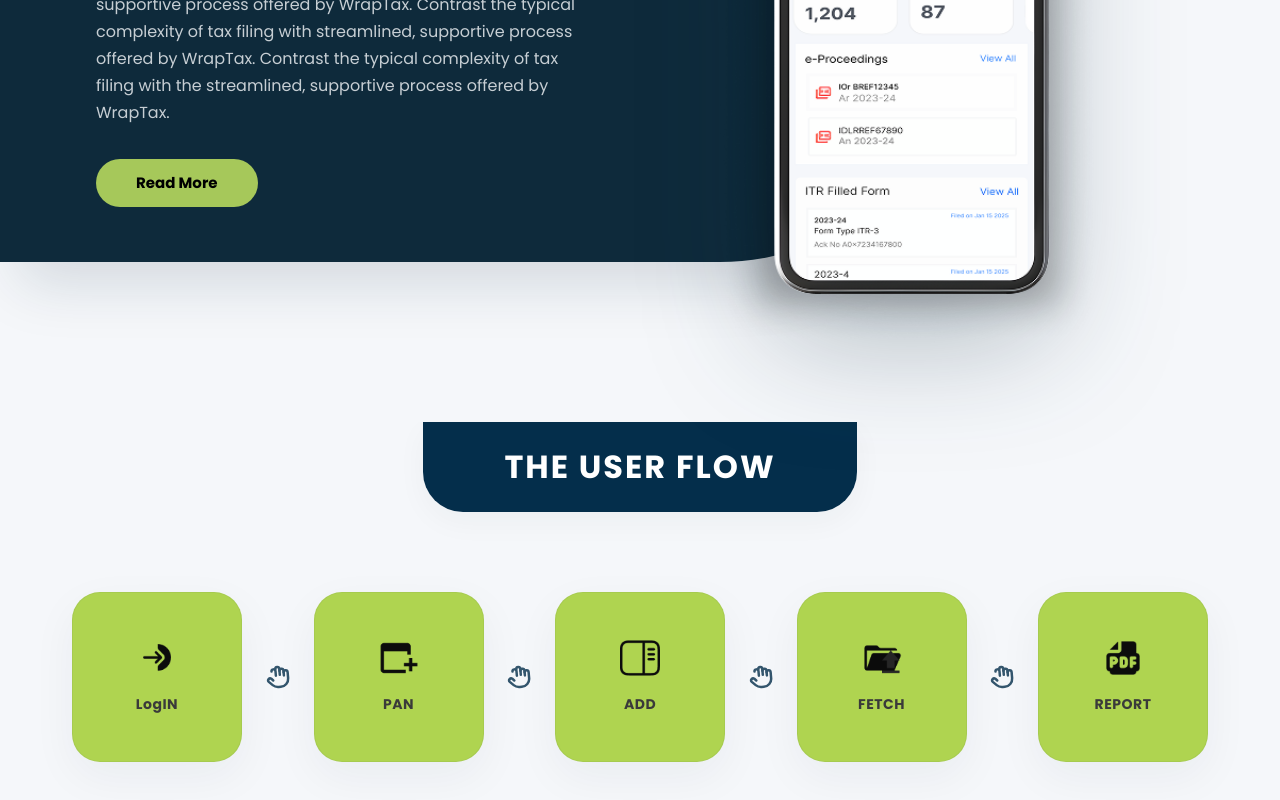
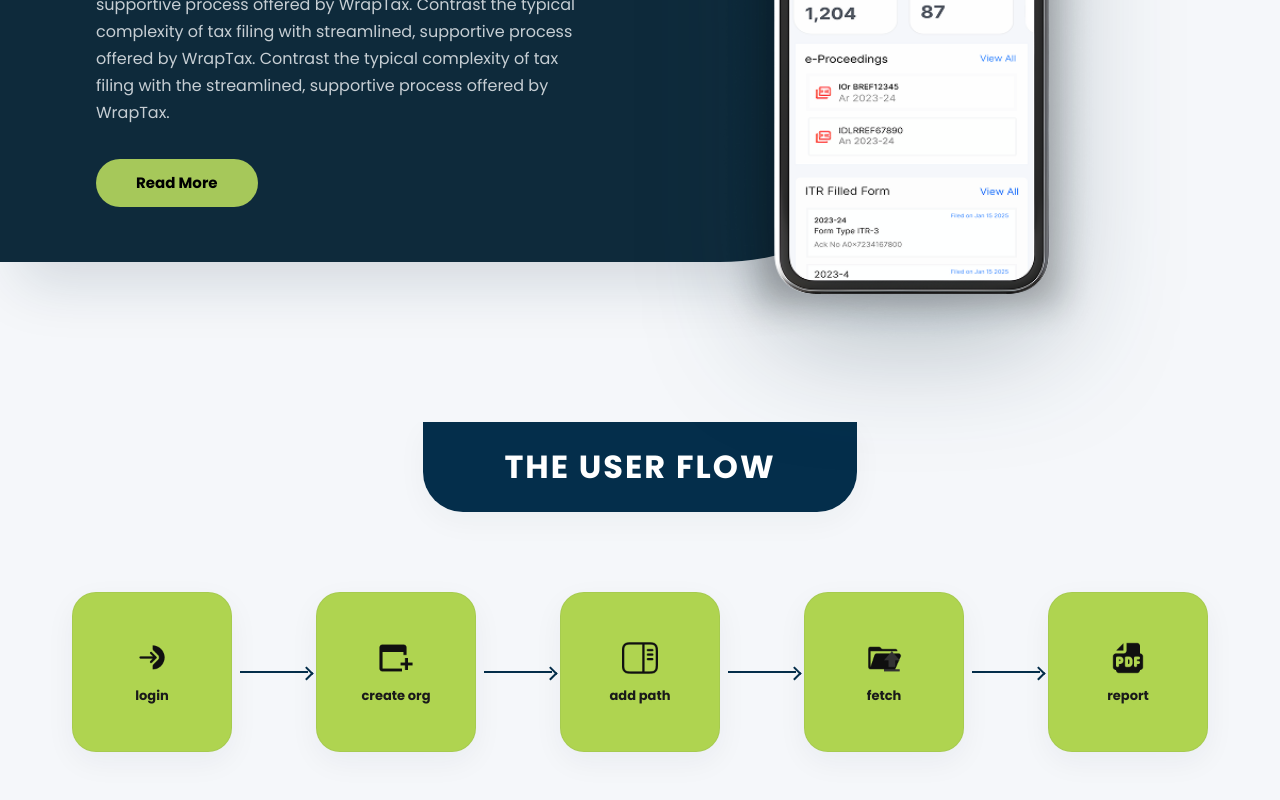
Before and after one commit to Metis08/notice-desk, a React (Vite) app: page / in a window 1280 px wide. Shown: the part 3737-4537 px from the top of the page. Built offline with nearby package versions, Linux system fonts and the light colour scheme.

Commit message:
userflow section improved

```diff
--- a/src/components/UserFlowSection.jsx
+++ b/src/components/UserFlowSection.jsx
@@ -1,44 +1,57 @@
-import React from 'react';
-import { Box, Typography, Container, Paper } from '@mui/material';
+import React, { useEffect, useRef, useState } from 'react';
+import { Box, Typography, Container, Paper, keyframes } from '@mui/material';
+
+const drawLine = keyframes`
+  from { width: 0; }
+  to { width: 100%; }
+`;
+
+const fadeIn = keyframes`
+  from { opacity: 0; transform: scale(0.5); }
+  to { opacity: 1; transform: scale(1); }
+`;
 
 const UserFlowSection = () => {
+    const [isVisible, setIsVisible] = useState(false);
+    const sectionRef = useRef(null);
+
+    useEffect(() => {
+        const observer = new IntersectionObserver(
+            ([entry]) => {
+                if (entry.isIntersecting) {
+                    setIsVisible(true);
+                    observer.unobserve(entry.target);
+                }
+            },
+            { threshold: 0.3 }
+        );
+
+        if (sectionRef.current) {
+            observer.observe(sectionRef.current);
+        }
+
+        return () => observer.disconnect();
+    }, []);
+
     const steps = [
-        { label: 'LogIN', icon: '/assets/logo_arrow.png' },
-        { label: 'PAN', icon: '/assets/logo_window.png' },
-        { label: 'ADD', icon: '/assets/logo_split.png' },
-        { label: 'FETCH', icon: '/assets/logo_folder.png' },
-        { label: 'REPORT', icon: '/assets/logo_pdf.png' },
+        { label: 'login', icon: '/assets/logo_arrow.png' },
+        { label: 'create org', icon: '/assets/logo_window.png' },
+        { label: 'add path', icon: '/assets/logo_split.png' },
+        { label: 'fetch', icon: '/assets/logo_folder.png' },
+        { label: 'report', icon: '/assets/logo_pdf.png' },
     ];
 
-    const HandIcon = () => (
+    return (
         <Box
+            ref={sectionRef}
             sx={{
-                display: 'flex',
-                alignItems: 'center',
-                justifyContent: 'center',
-                transform: 'rotate(-10deg)',
-                opacity: 0.7,
-                flexShrink: 0,
-                mx: { xs: 1.5, md: 0.5 }
+                width: '100%',
+                backgroundColor: '#F5F7FA',
+                pb: { xs: 8, md: 12 },
+                position: 'relative',
+                overflow: 'hidden'
             }}
         >
-            <svg width="22" height="22" viewBox="0 0 24 24" fill="none" stroke="#FFFFFF" strokeWidth="2.5" strokeLinecap="round" strokeLinejoin="round">
-                <path d="M18 11V6a2 2 0 0 0-2-2v0a2 2 0 0 0-2 2v0" />
-                <path d="M14 10V4a2 2 0 0 0-2-2v0a2 2 0 0 0-2 2v0" />
-                <path d="M10 10.5V6a2 2 0 0 0-2-2v0a2 2 0 0 0-2 2v0" />
-                <path d="M18 8a2 2 0 1 1 4 0v6a8 8 0 0 1-8 8h-2c-2.8 0-4.5-.86-5.99-2.34l-3.6-3.6a2 2 0 0 1 2.83-2.82L7 15" />
-            </svg>
-        </Box>
-    );
-
-    return (
-        <Box sx={{
-            width: '100%',
-            backgroundColor: '#F5F7FA', // Clean Neutral Background
-            pb: { xs: 4, md: 10 },
-            position: 'relative',
-            overflow: 'hidden'
-        }}>
             {/* Header */}
             <Box sx={{ display: 'flex', justifyContent: 'center', mb: { xs: 6, md: 10 } }}>
                 <Box
@@ -67,7 +80,7 @@ const UserFlowSection = () => {
                 </Box>
             </Box>
 
-            {/* Cards Grid - Responsive Wrap */}
+            {/* Cards Grid */}
             <Container maxWidth="lg" sx={{ px: { xs: 2, md: 4 } }}>
                 <Box
                     sx={{
@@ -75,31 +88,34 @@ const UserFlowSection = () => {
                         flexWrap: 'nowrap',
                         justifyContent: 'space-between',
                         alignItems: 'center',
-                        pb: { xs: 4, md: 0 },
                         width: '100%',
+                        position: 'relative',
                     }}
                 >
                     {steps.map((step, index) => (
                         <React.Fragment key={index}>
+                            {/* Card */}
                             <Paper
                                 elevation={0}
                                 sx={{
-                                    width: { xs: '65px', sm: '110px', md: '170px' },
-                                    height: { xs: '65px', sm: '110px', md: '170px' },
+                                    width: { xs: '60px', sm: '100px', md: '160px' },
+                                    height: { xs: '60px', sm: '100px', md: '160px' },
                                     flexShrink: 0,
                                     display: 'flex',
                                     flexDirection: 'column',
                                     alignItems: 'center',
                                     justifyContent: 'center',
-                                    borderRadius: { xs: '16px', md: '28px' },
+                                    borderRadius: { xs: '12px', md: '24px' },
                                     backgroundColor: '#AFD450',
-                                    transition: 'all 0.4s cubic-bezier(0.175, 0.885, 0.32, 1.275)',
                                     border: '1px solid rgba(14, 42, 59, 0.05)',
-                                    boxShadow: '0 15px 45px rgba(14, 42, 59, 0.05)',
+                                    boxShadow: '0 10px 30px rgba(14, 42, 59, 0.05)',
+                                    opacity: isVisible ? 1 : 0,
+                                    transform: isVisible ? 'translateY(0)' : 'translateY(20px)',
+                                    transition: `all 0.6s cubic-bezier(0.16, 1, 0.3, 1) ${index * 0.4}s`,
+                                    zIndex: 2,
                                     '&:hover': {
                                         transform: 'translateY(-10px) scale(1.05)',
                                         boxShadow: '0 25px 60px rgba(14, 42, 59, 0.1)',
-                                        borderColor: '#A6C85A',
                                     }
                                 }}
                             >
@@ -107,54 +123,72 @@ const UserFlowSection = () => {
                                     component="img"
                                     src={step.icon}
                                     sx={{
-                                        width: { xs: 18, sm: 28, md: 40 },
-                                        height: { xs: 18, sm: 28, md: 40 },
-                                        mb: { xs: 0.5, md: 2 },
+                                        width: { xs: 18, sm: 24, md: 36 },
+                                        height: { xs: 18, sm: 24, md: 36 },
+                                        mb: { xs: 0.5, md: 1.5 },
                                         objectFit: 'contain',
-                                        filter: 'grayscale(1) brightness(0.15)', // Elite iconography
+                                        filter: 'grayscale(1) brightness(0.2)',
                                     }}
                                 />
                                 <Typography
                                     sx={{
-                                        color: '#3a3a3aff',
+                                        color: '#1a1a1aff',
                                         fontWeight: 700,
                                         fontFamily: "'Poppins', sans-serif",
-                                        fontSize: { xs: '9px', sm: '11px', md: '14px' },
-                                        letterSpacing: '0.5px',
-                                        textAlign: 'center'
+                                        fontSize: { xs: '8px', sm: '10px', md: '13px' },
+                                        textAlign: 'center',
+                                        lineHeight: 1.2,
+                                        px: 0.5
                                     }}
                                 >
                                     {step.label}
                                 </Typography>
                             </Paper>
 
-                            {/* Desktop Arrow */}
+                            {/* Sequential Connector Line and Arrow */}
                             {index < steps.length - 1 && (
-                                <Box sx={{ display: { xs: 'none', md: 'flex' }, mx: 1 }}>
+                                <Box
+                                    sx={{
+                                        flex: 1,
+                                        height: '2px',
+                                        position: 'relative',
+                                        mx: { xs: 0.5, md: 1 },
+                                        display: 'flex',
+                                        alignItems: 'center'
+                                    }}
+                                >
+                                    {/* Line */}
                                     <Box
                                         sx={{
-                                            display: 'flex',
-                                            alignItems: 'center',
-                                            justifyContent: 'center',
-                                            transform: 'rotate(-5deg)',
-                                            opacity: 0.8,
-                                            flexShrink: 0,
+                                            height: '2.5px',
+                                            backgroundColor: '#042E4B',
+                                            width: isVisible ? '100%' : '0',
+                                            transition: `width 0.4s ease-out ${(index * 0.4) + 0.3}s`,
+                                            position: 'relative',
+                                            '&::after': {
+                                                content: '""',
+                                                position: 'absolute',
+                                                right: 0,
+                                                top: '50%',
+                                                transform: 'translateY(-50%)',
+                                                width: { xs: '6px', md: '10px' },
+                                                height: { xs: '6px', md: '10px' },
+                                                borderTop: '2.5px solid #042E4B',
+                                                borderRight: '2.5px solid #042E4B',
+                                                transformOrigin: 'center',
+                                                rotate: '45deg',
+                                                opacity: isVisible ? 1 : 0,
+                                                transition: `opacity 0.2s ease-out ${(index * 0.4) + 0.6}s`,
+                                            }
                                         }}
-                                    >
-                                        <svg width="24" height="24" viewBox="0 0 24 24" fill="none" stroke="#042E4B" strokeWidth="2.5" strokeLinecap="round" strokeLinejoin="round">
-                                            <path d="M18 11V6a2 2 0 0 0-2-2v0a2 2 0 0 0-2 2v0" />
-                                            <path d="M14 10V4a2 2 0 0 0-2-2v0a2 2 0 0 0-2 2v0" />
-                                            <path d="M10 10.5V6a2 2 0 0 0-2-2v0a2 2 0 0 0-2 2v0" />
-                                            <path d="M18 8a2 2 0 1 1 4 0v6a8 8 0 0 1-8 8h-2c-2.8 0-4.5-.86-5.99-2.34l-3.6-3.6a2 2 0 0 1 2.83-2.82L7 15" />
-                                        </svg>
-                                    </Box>
+                                    />
                                 </Box>
                             )}
                         </React.Fragment>
                     ))}
                 </Box>
             </Container>
-        </Box >
+        </Box>
     );
 };
 
```
